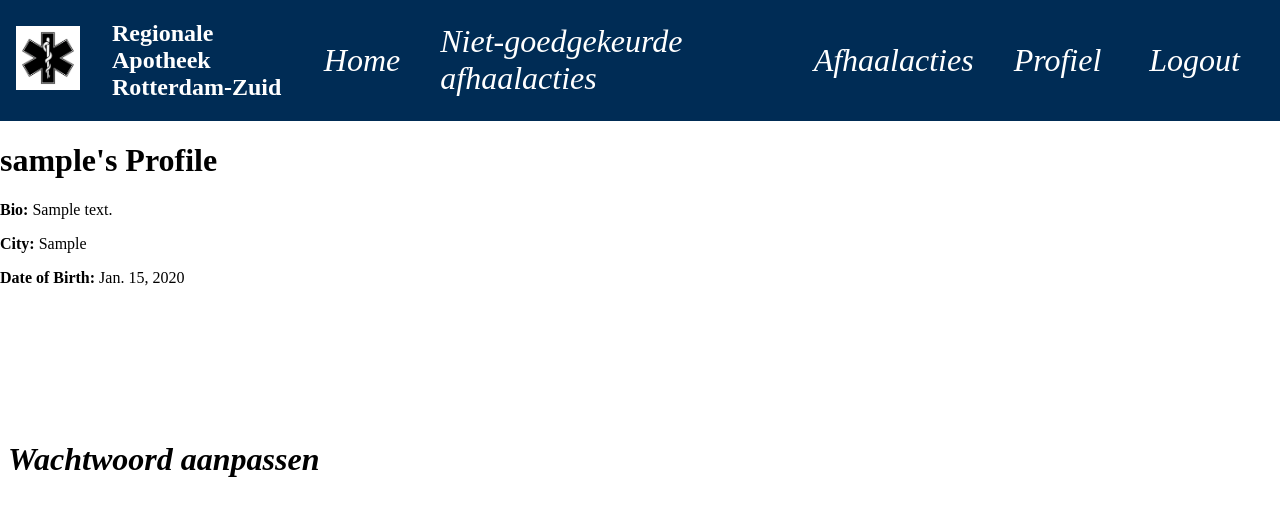
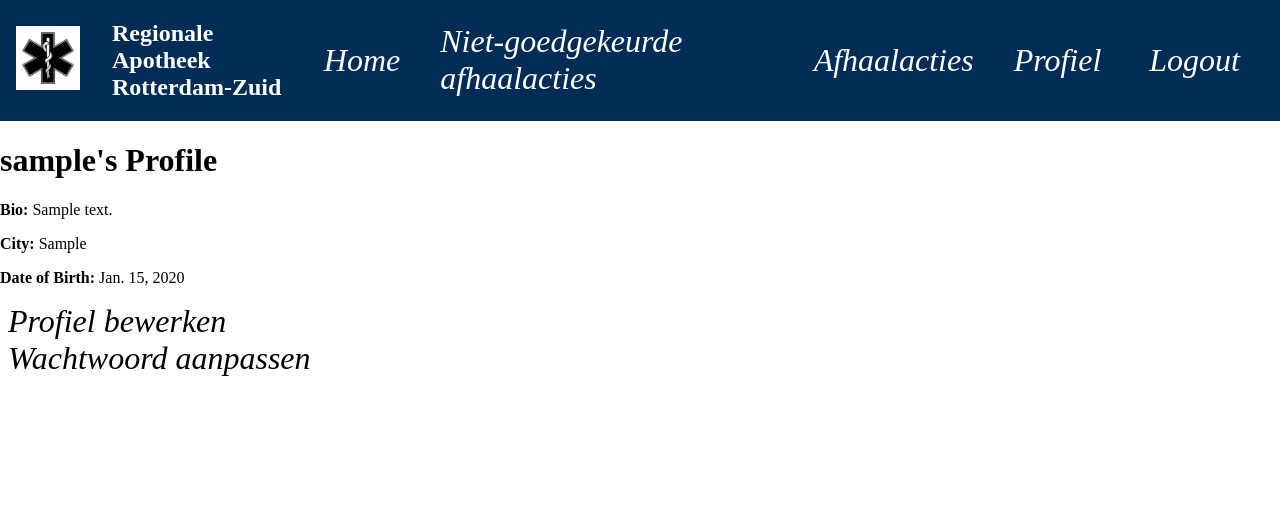
Before and after one commit to Damian5314/apotheek, a Django app: page /profile/ in a window 1280 px wide. Shown: the top 516 px of the page. Run offline with Django 5.2, Linux system fonts and the light colour scheme; a user stored in the database is signed in; tables that the repository leaves empty hold one stand-in row (values such as "Sample post").

Commit message:
Fixed profile page

```diff
--- a/apotheek/base/static/base/css/styles.css
+++ b/apotheek/base/static/base/css/styles.css
@@ -35,14 +35,14 @@ a:hover {
     text-decoration: underline;
 }
 
-b {
+.black-link {
     color: black;
     font-style: italic;
     text-decoration: none;
     font-size: 2rem;
 }
 
-b:hover {
+.black-link:hover {
     color: blue;
     text-decoration: underline;
 }
--- a/apotheek/base/templates/base/profile.html
+++ b/apotheek/base/templates/base/profile.html
@@ -5,6 +5,6 @@
 <p><strong>Bio:</strong> {{ profile.BioText }}</p>
 <p><strong>City:</strong> {{ profile.City }}</p>
 <p><strong>Date of Birth:</strong> {{ profile.DateOfBirth }}</p>
-<a href="{% url 'edit_profile' %}" class="nav-item"><p><strong>Edit Profile<strong></p></a>
-<b href="{% url 'change_password'%}" >Wachtwoord aanpassen</b>
+<a href="{% url 'edit_profile' %}" class="nav-item black-link">Profiel bewerken</a><br>
+<a href="{% url 'change_password' %}" class="nav-item black-link">Wachtwoord aanpassen</a>
 {% endblock %}
```
